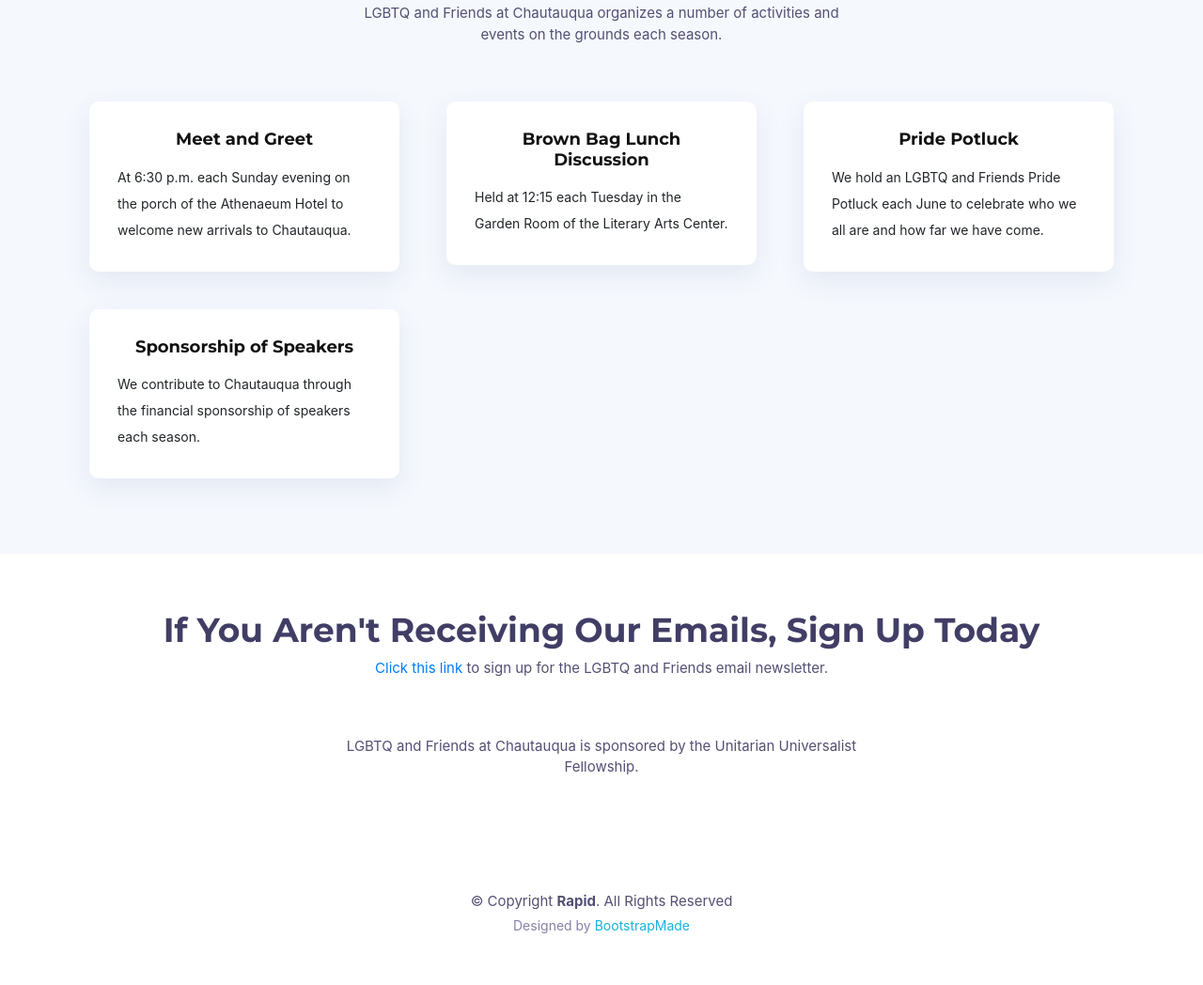
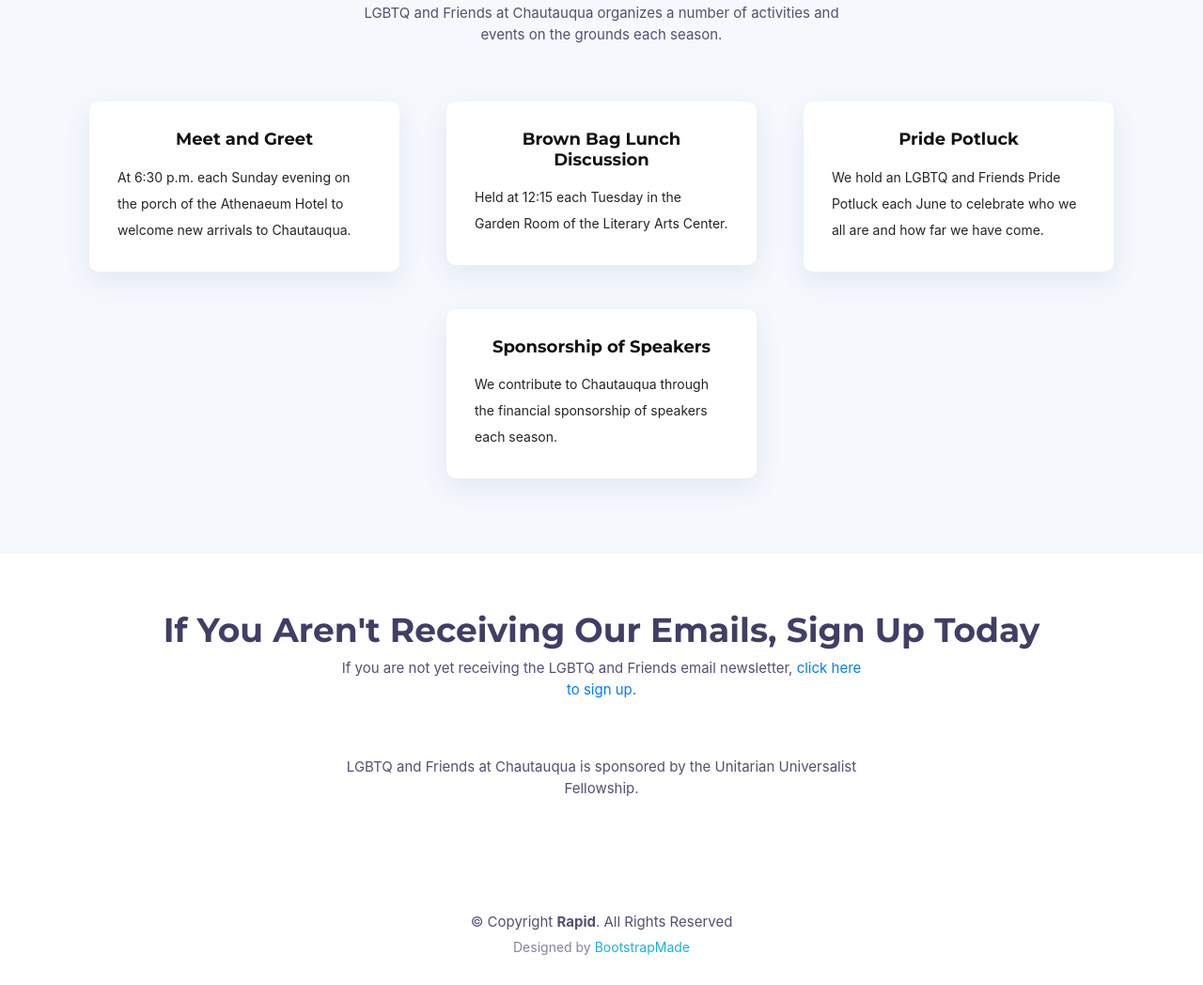
Before and after one commit to clayreimann/chq-lgbt-site, a website with bundled scripts: page index.html in a window 1280 px wide. Shown: the part 1407-2455 px from the top of the page at 94% size. Before the commit the page ends 2432 px from the top, so only its background shows below. Built offline with nearby package versions, Linux system fonts and the light colour scheme; files whose address does not match are found by name.

Commit message:
Update index.html

```diff
--- a/index.html
+++ b/index.html
@@ -149,9 +149,7 @@
               </p>
             </div>
           </div>
-        </div>
-         <div class="row">
-          <div class="col-md-6 col-lg-4">
+          <div class="col-md-6 col-lg-4 offset-lg-4">
             <div class="box">
               <h4 class="title"><a href="">Sponsorship of Speakers</a></h4>
               <p class="description">
@@ -160,7 +158,6 @@
             </div>
           </div>
         </div>
-
       </div>
     </section><!-- #services -->
 
@@ -175,7 +172,7 @@
         <section>
           <header class="section-header">
             <h3>If You Aren't Receiving Our Emails, Sign Up Today</h3>
-            <p><a href="http://madmimi.com/signups/bb895b3685c542f9a67bb0c34256d074/join">Click this link</a> to sign up for the LGBTQ and Friends email newsletter.</p>
+            <p>If you are not yet receiving the LGBTQ and Friends email newsletter, <a href="http://madmimi.com/signups/bb895b3685c542f9a67bb0c34256d074/join">click here to sign up</a>.</p>
             <p>LGBTQ and Friends at Chautauqua is sponsored by the Unitarian Universalist Fellowship.</p>
           </header>
         </section>
```
